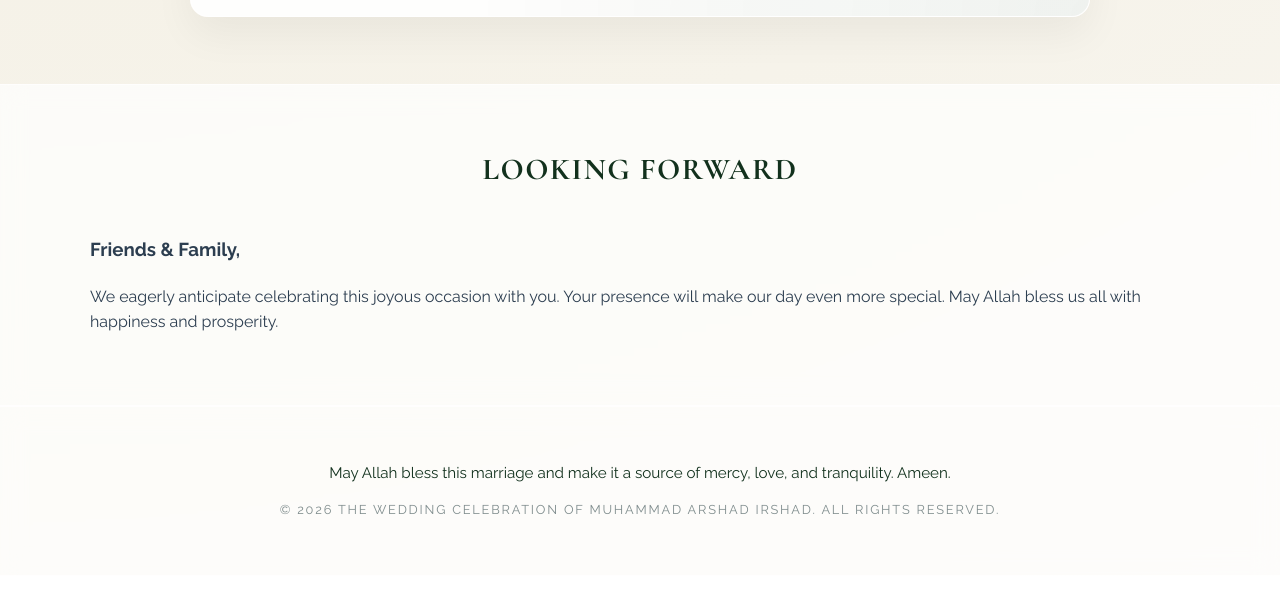
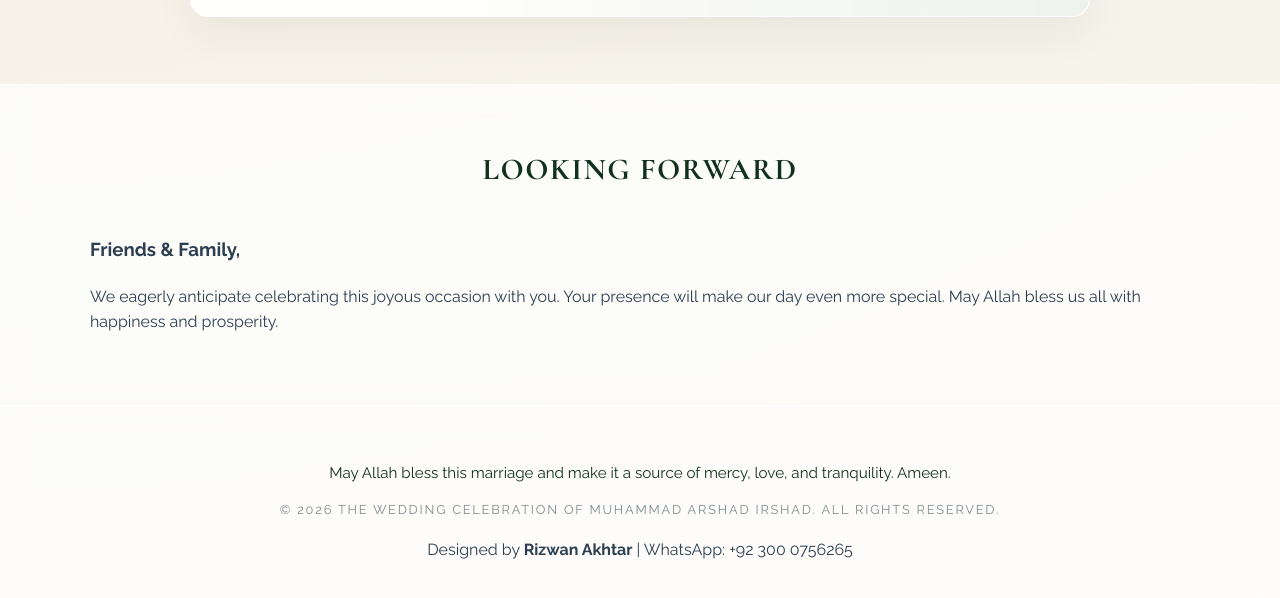
Before and after one commit to rao-arshad/walima-invitation, a plain HTML site: page index.html in a window 1280 px wide. Shown: the part 1804-2402 px from the top of the page. Before the commit the page ends 2380 px from the top, so only its background shows below. Drawn offline with nearby package versions, Linux system fonts and the light colour scheme.

Commit message:
Update index.html

```diff
--- a/index.html
+++ b/index.html
@@ -221,8 +221,19 @@
       May Allah bless this marriage and make it a source of mercy, love, and
       tranquility. Ameen.
     </p>
+
     <p class="copyright">
-          &copy; <span id="current-year"></span> The Wedding Celebration of Muhammad Arshad Irshad. All rights reserved.
+      &copy; <span id="current-year"></span> The Wedding Celebration of Muhammad Arshad Irshad.
+      All rights reserved.
+    </p>
+
+    <!-- Developer Credit -->
+    <p class="developer-credit">
+      Designed by <strong>Rizwan Akhtar</strong> |
+      WhatsApp:
+      <a href="https://wa.me/923000756265" target="_blank" rel="noopener">
+        +92 300 0756265
+      </a>
     </p>
   </div>
 </footer>
```
Lines whose indentation alone changed are shown as unchanged.
